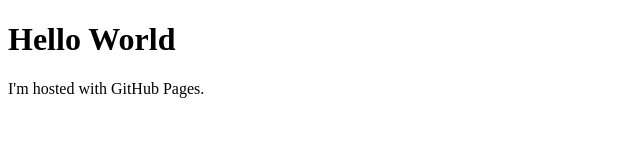
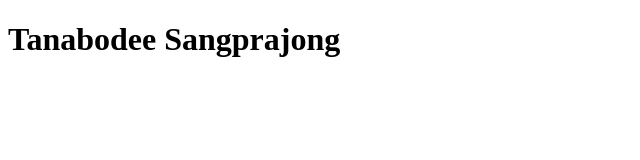
Before and after one commit to dukedeem/dukedeem.github.io, a plain HTML site: page index.html in a window 1280 px wide. Shown: the whole page, without its empty margins (0-640 px from the left). Drawn offline with Linux system fonts and the light colour scheme.

Commit message:
Update index.html

```diff
--- a/index.html
+++ b/index.html
@@ -1,9 +1,13 @@
 <!DOCTYPE html>
 <html>
 
+<head>
+    <title>Tanabodee Sangprajong</title>
+</head>
+
 <body>
-    <h1>Hello World</h1>
-    <p>I'm hosted with GitHub Pages.</p>
+    <h1>Tanabodee Sangprajong</h1>
+    <p> </p>
 </body>
 
 </html>
```
